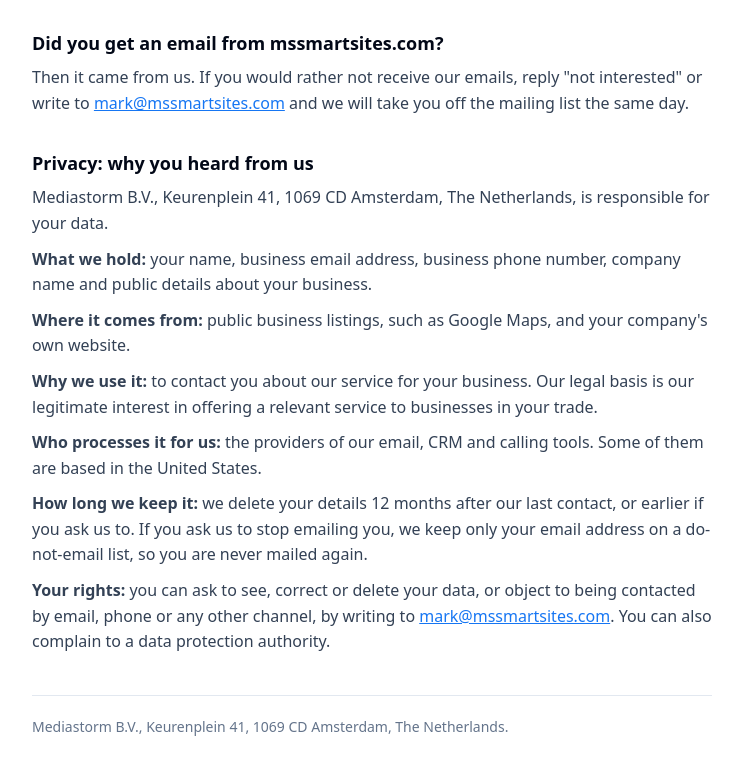
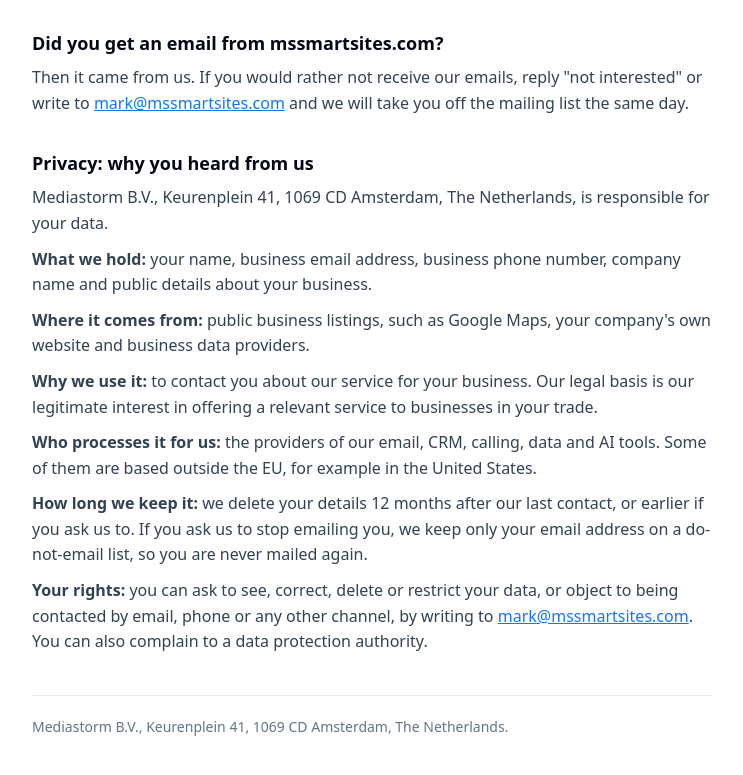
Before and after one commit to mediastorm-mark/landing-mssmartsites-com, a plain HTML site: page index.html in a window 1280 px wide. Shown: the part 157-932 px from the top of the page, without its empty margins (268-1011 px from the left). Drawn offline with Linux system fonts and the light colour scheme.

Commit message:
Update index.html

```diff
--- a/index.html
+++ b/index.html
@@ -29,11 +29,11 @@
   <h2 id="privacy">Privacy: why you heard from us</h2>
   <p>Mediastorm B.V., Keurenplein 41, 1069 CD Amsterdam, The Netherlands, is responsible for your data.</p>
   <p><strong>What we hold:</strong> your name, business email address, business phone number, company name and public details about your business.</p>
-  <p><strong>Where it comes from:</strong> public business listings, such as Google Maps, and your company's own website.</p>
+  <p><strong>Where it comes from:</strong> public business listings, such as Google Maps, your company's own website and business data providers.</p>
   <p><strong>Why we use it:</strong> to contact you about our service for your business. Our legal basis is our legitimate interest in offering a relevant service to businesses in your trade.</p>
-  <p><strong>Who processes it for us:</strong> the providers of our email, CRM and calling tools. Some of them are based in the United States.</p>
+  <p><strong>Who processes it for us:</strong> the providers of our email, CRM, calling, data and AI tools. Some of them are based outside the EU, for example in the United States.</p>
   <p><strong>How long we keep it:</strong> we delete your details 12 months after our last contact, or earlier if you ask us to. If you ask us to stop emailing you, we keep only your email address on a do-not-email list, so you are never mailed again.</p>
-  <p><strong>Your rights:</strong> you can ask to see, correct or delete your data, or object to being contacted by email, phone or any other channel, by writing to <a href="mailto:mark@mssmartsites.com">mark@mssmartsites.com</a>. You can also complain to a data protection authority.</p>
+  <p><strong>Your rights:</strong> you can ask to see, correct, delete or restrict your data, or object to being contacted by email, phone or any other channel, by writing to <a href="mailto:mark@mssmartsites.com">mark@mssmartsites.com</a>. You can also complain to a data protection authority.</p>
 
   <footer>Mediastorm B.V., Keurenplein 41, 1069 CD Amsterdam, The Netherlands.</footer>
 </main>
```
